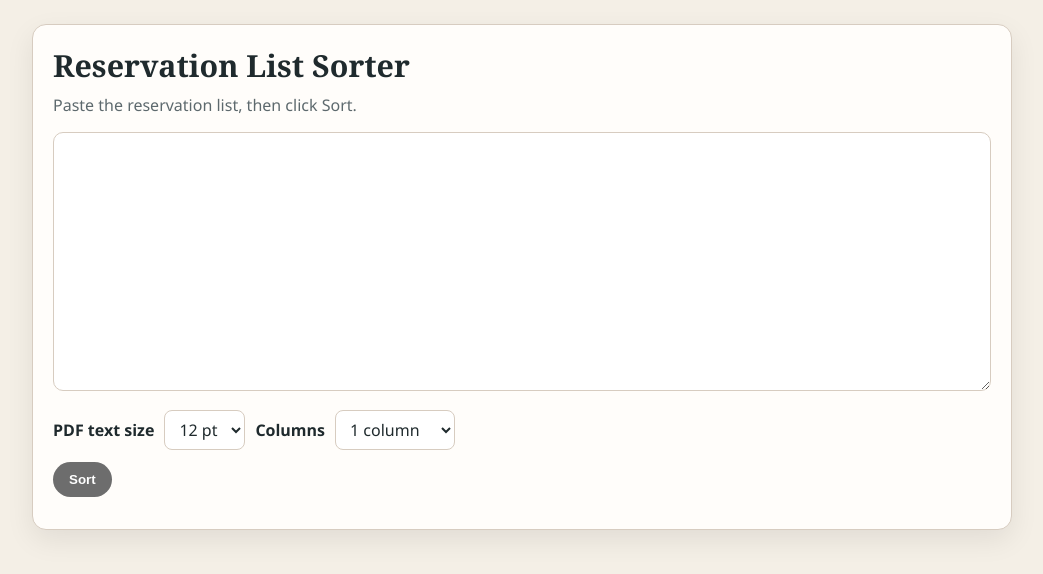
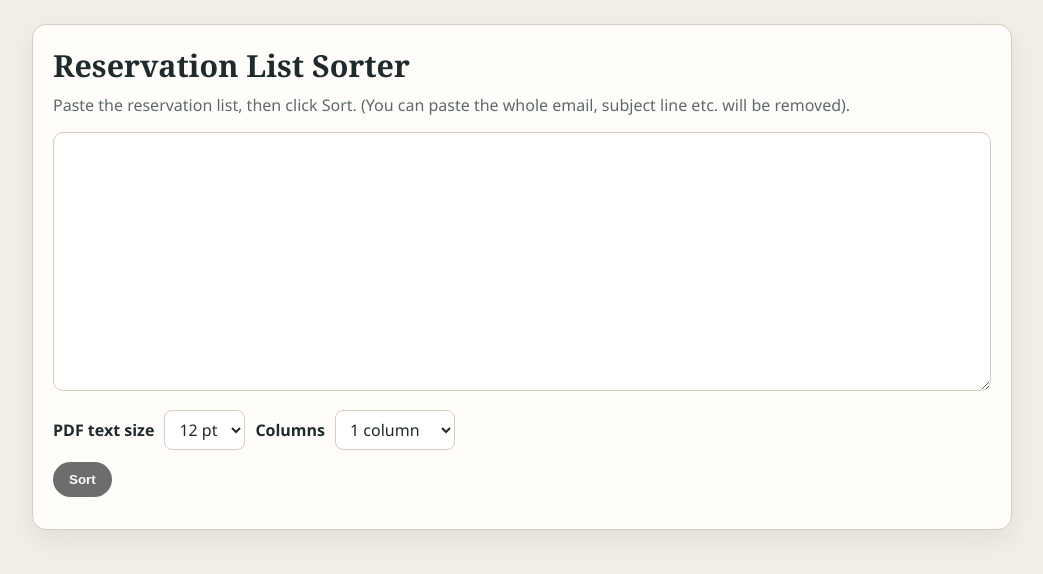
Before and after one commit to library-tools/res-list-sorter, a website built with Vite: page index.html in a window 1280 px wide. Shown: the whole page, without its empty margins (118-1161 px from the left). Built offline with nearby package versions, Linux system fonts and the light colour scheme.

Commit message:
Updating instructions.

```diff
--- a/index.html
+++ b/index.html
@@ -9,7 +9,7 @@
   <body>
     <main class="page">
       <h1>Reservation List Sorter</h1>
-      <p class="subtitle">Paste the reservation list, then click Sort.</p>
+      <p class="subtitle">Paste the reservation list, then click Sort. (You can paste the whole email, subject line etc. will be removed).</p>
 
       <textarea id="sourceText" rows="12" spellcheck="false"></textarea>
 
```
